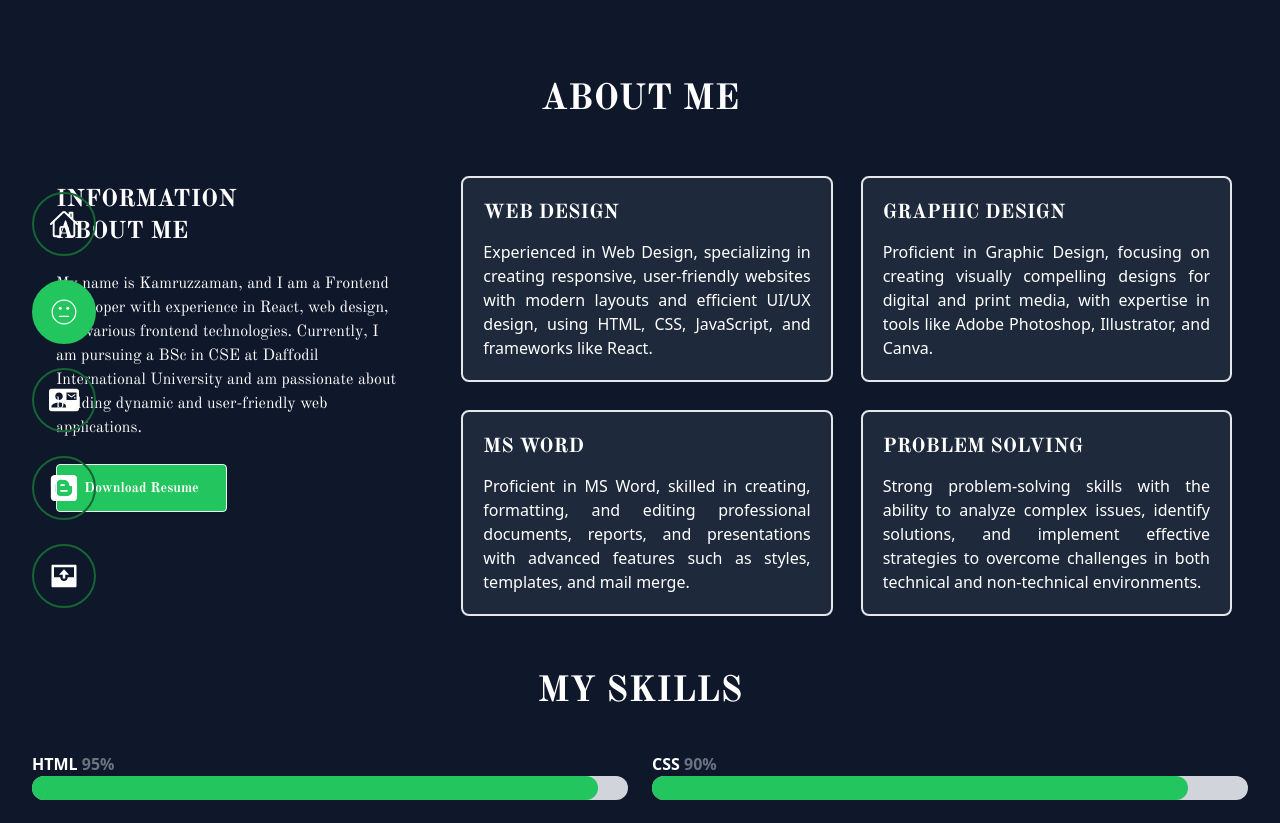
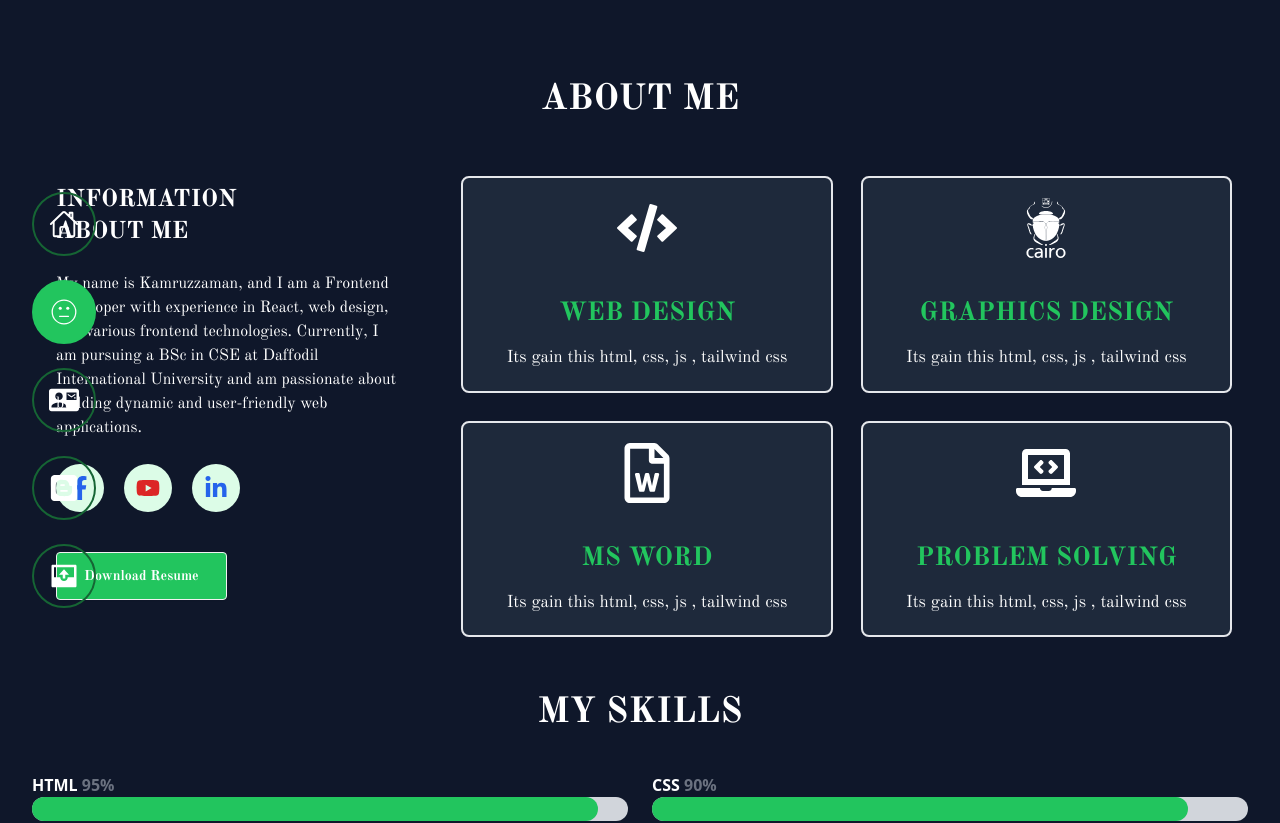
Before and after one commit to kamruzzaman1234/my-personal-portfolio-project, a React (Vite) app: page /about in a window 1280 px wide. Shown: the top 823 px of the page. Built offline with nearby package versions, Linux system fonts and the light colour scheme.

Commit message:
update this code

```diff
--- a/src/Home/About/About.jsx
+++ b/src/Home/About/About.jsx
@@ -1,5 +1,9 @@
 import React from "react";
 import SkillBar from "./SkillBar";
+import {Link} from 'react-router-dom'
+import { FaFacebookF, FaYoutube, FaLinkedinIn, FaRegAddressCard,FaRegFileWord, FaLaptopCode } from 'react-icons/fa';
+import { FaCode } from "react-icons/fa";
+import { SiCairographics } from "react-icons/si";
 
 const About = () => {
   const skills = [
@@ -21,11 +25,24 @@ const About = () => {
       <div className="container mx-auto mt-10">
         <div className="grid grid-cols-1 sm:grid-cols-2 lg:grid-cols-3 gap-6">
           {/* Information About Me */}
-          <div className="flex flex-col  md:col-span-3 lg:col-span-1 p-6 rounded-lg">
+          <div className="flex flex-col col-span-3  md:col-span-3 lg:col-span-1 p-6 rounded-lg">
             <h2 className="uppercase mb-6 font-bold font-oldstandard text-2xl">Information <br /> About Me</h2>
             <p className="font-oldstandard mb-6">
               My name is Kamruzzaman, and I am a Frontend Developer with experience in React, web design, and various frontend technologies. Currently, I am pursuing a BSc in CSE at Daffodil International University and am passionate about building dynamic and user-friendly web applications.
             </p>
+
+            <div className="flex gap-5 mb-10">
+                <Link to="https://www.facebook.com/kamrulhasan.labib" target="_blank" rel="noopener noreferrer" className="bg-green-100 text-white p-3 rounded-full hover:bg-slate-700 transition-all">
+                  <FaFacebookF size={24} className="text-blue-600"/>
+                </Link>
+                <Link to="https://www.youtube.com/@user-wx4cl7eu9q" target="_blank" rel="noopener noreferrer" className="bg-green-100 text-white p-3 rounded-full hover:bg-slate-700 transition-all">
+                  <FaYoutube size={24} className="text-red-600"/>
+                </Link>
+                <Link to="https://www.linkedin.com/in/md-kamruzzaman-298786249/" target="_blank" rel="noopener noreferrer" className="bg-green-100 text-white p-3 rounded-full hover:bg-slate-700 transition-all">
+                  <FaLinkedinIn size={24} className="text-blue-600"/>
+                </Link>
+              </div>
+
             <a
               href="/path/to/yourfile.pdf"  // Provide the actual download URL
               download="resume.pdf"
@@ -33,45 +50,42 @@ const About = () => {
             >
               Download Resume
             </a>
+
           </div>
 
           {/* Skills Overview */}
           <div className="flex p-4 rounded-lg col-span-2">
-            <div className="grid grid-cols-1 sm:grid-cols-2 gap-7 w-full">
+            <div className="grid grid-cols-1 md:grid-cols-1 lg:grid-cols-2 gap-7 w-full">
               {/* Web Design */}
-              <div className="space-y-3  bg-slate-800 flex flex-col hover:bg-green-500 p-5 justify-center border-2
+              <div className="space-y-3 items-center  bg-slate-800 flex flex-col hover:bg-green-500 p-5 justify-center border-2
                rounded-lg transition-colors duration-300">
-                <h2 className="font-oldstandard uppercase  font-bold text-[20px] hover:text-white">WEB DESIGN</h2>
-                <p className="text-justify">
-                  Experienced in Web Design, specializing in creating responsive, user-friendly websites with modern layouts and efficient UI/UX design, using HTML, CSS, JavaScript, and frameworks like React.
-                </p>
+                <FaCode className="text-6xl text-white font-bold mb-6"/>
+                <h2 className="text-[26px] text-green-500 font-oldstandard uppercase hover:text-white  font-bold">Web Design</h2>
+                <p className="text-[17px] font-oldstandard">Its gain this html, css, js , tailwind css</p>
               </div>
 
               {/* Graphic Design */}
-              <div className="space-y-3  bg-slate-800 flex flex-col hover:bg-green-500 p-5 justify-center border-2
+              <div className="space-y-3 items-center  bg-slate-800 flex flex-col hover:bg-green-500 p-5 justify-center border-2
                rounded-lg transition-colors duration-300">
-                <h2 className="font-oldstandard uppercase font-bold  text-[20px] hover:text-white">Graphic Design</h2>
-                <p className="text-justify">
-                  Proficient in Graphic Design, focusing on creating visually compelling designs for digital and print media, with expertise in tools like Adobe Photoshop, Illustrator, and Canva.
-                </p>
+                <SiCairographics className="text-6xl text-white mb-6 font-bold"/>
+                <h2 className="text-[26px] text-green-500 font-oldstandard hover:text-white  font-bold uppercase">Graphics Design</h2>
+                <p className="text-[17px] font-oldstandard">Its gain this html, css, js , tailwind css</p>
               </div>
 
               {/* MS Word */}
-              <div className="space-y-3  bg-slate-800 flex flex-col hover:bg-green-500 p-5 justify-center border-2
+              <div className="space-y-3 items-center  bg-slate-800 flex flex-col hover:bg-green-500 p-5 justify-center border-2
                rounded-lg transition-colors duration-300">
-                <h2 className="font-oldstandard uppercase font-bold text-[20px] hover:text-white">MS Word</h2>
-                <p className="text-justify">
-                  Proficient in MS Word, skilled in creating, formatting, and editing professional documents, reports, and presentations with advanced features such as styles, templates, and mail merge.
-                </p>
+                <FaRegFileWord className="text-6xl text-white mb-6 font-bold"/>
+                <h2 className="text-[26px] text-green-500 hover:text-white font-oldstandard font-bold">MS WORD</h2>
+                <p className="text-[17px] font-oldstandard">Its gain this html, css, js , tailwind css</p>
               </div>
 
               {/* Problem Solving */}
-              <div className="space-y-3  bg-slate-800 flex flex-col hover:bg-green-500 p-5 justify-center border-2
+              <div className="space-y-3 items-center  bg-slate-800 flex flex-col hover:bg-green-500 p-5 justify-center border-2
                rounded-lg transition-colors duration-300">
-                <h2 className="font-oldstandard uppercase font-bold text-[20px] hover:text-white">Problem Solving</h2>
-                <p className="text-justify">
-                  Strong problem-solving skills with the ability to analyze complex issues, identify solutions, and implement effective strategies to overcome challenges in both technical and non-technical environments.
-                </p>
+                <FaLaptopCode className="text-6xl text-white mb-6 font-bold"/>
+                <h2 className="text-[26px] text-green-500 font-oldstandard hover:text-white  font-bold uppercase">Problem Solving</h2>
+                <p className="text-[17px] font-oldstandard">Its gain this html, css, js , tailwind css</p>
               </div>
             </div>
           </div>
@@ -83,7 +97,7 @@ const About = () => {
         <div className="text-center mb-10">
           <h2 className="text-4xl font-oldstandard font-bold">MY SKILLS</h2>
         </div>
-        <div className="grid grid-cols-1 sm:grid-cols-2 gap-6">
+        <div className="grid grid-cols-1 md:grid-cols-2 lg:grid-cols-2 gap-6">
           {skills.map((skill, index) => (
             <SkillBar
               key={index}
--- a/src/Home/Contact/Contact.jsx
+++ b/src/Home/Contact/Contact.jsx
@@ -43,13 +43,13 @@ const Contact = () => {
 
               {/* Social Media Icons */}
               <div className="flex gap-5 mb-10">
-                <Link to="https://facebook.com" target="_blank" rel="noopener noreferrer" className="bg-green-100 text-white p-3 rounded-full hover:bg-slate-700 transition-all">
+                <Link to="https://www.facebook.com/kamrulhasan.labib" target="_blank" rel="noopener noreferrer" className="bg-green-100 text-white p-3 rounded-full hover:bg-slate-700 transition-all">
                   <FaFacebookF size={24} className="text-blue-600"/>
                 </Link>
-                <Link to="https://youtube.com" target="_blank" rel="noopener noreferrer" className="bg-green-100 text-white p-3 rounded-full hover:bg-slate-700 transition-all">
+                <Link to="https://www.youtube.com/@user-wx4cl7eu9q" target="_blank" rel="noopener noreferrer" className="bg-green-100 text-white p-3 rounded-full hover:bg-slate-700 transition-all">
                   <FaYoutube size={24} className="text-red-600"/>
                 </Link>
-                <Link to="https://linkedin.com" target="_blank" rel="noopener noreferrer" className="bg-green-100 text-white p-3 rounded-full hover:bg-slate-700 transition-all">
+                <Link to="https://www.linkedin.com/in/md-kamruzzaman-298786249/" target="_blank" rel="noopener noreferrer" className="bg-green-100 text-white p-3 rounded-full hover:bg-slate-700 transition-all">
                   <FaLinkedinIn size={24} className="text-blue-600"/>
                 </Link>
               </div>
--- a/src/Home/Home.jsx
+++ b/src/Home/Home.jsx
@@ -44,13 +44,13 @@ const Home = () => {
             </p>
 
             <div className="flex gap-5 mb-10">
-                <Link to="https://facebook.com" target="_blank" rel="noopener noreferrer" className="bg-green-100 text-white p-3 rounded-full hover:bg-slate-700 transition-all">
+                <Link to="https://www.facebook.com/kamrulhasan.labib" target="_blank" rel="noopener noreferrer" className="bg-green-100 text-white p-3 rounded-full hover:bg-slate-700 transition-all">
                   <FaFacebookF size={24} className="text-blue-600"/>
                 </Link>
-                <Link to="https://youtube.com" target="_blank" rel="noopener noreferrer" className="bg-green-100 text-white p-3 rounded-full hover:bg-slate-700 transition-all">
+                <Link to="https://www.youtube.com/@user-wx4cl7eu9q" target="_blank" rel="noopener noreferrer" className="bg-green-100 text-white p-3 rounded-full hover:bg-slate-700 transition-all">
                   <FaYoutube size={24} className="text-red-600"/>
                 </Link>
-                <Link to="https://linkedin.com" target="_blank" rel="noopener noreferrer" className="bg-green-100 text-white p-3 rounded-full hover:bg-slate-700 transition-all">
+                <Link to="https://www.linkedin.com/in/md-kamruzzaman-298786249/" target="_blank" rel="noopener noreferrer" className="bg-green-100 text-white p-3 rounded-full hover:bg-slate-700 transition-all">
                   <FaLinkedinIn size={24} className="text-blue-600"/>
                 </Link>
               </div>
```
